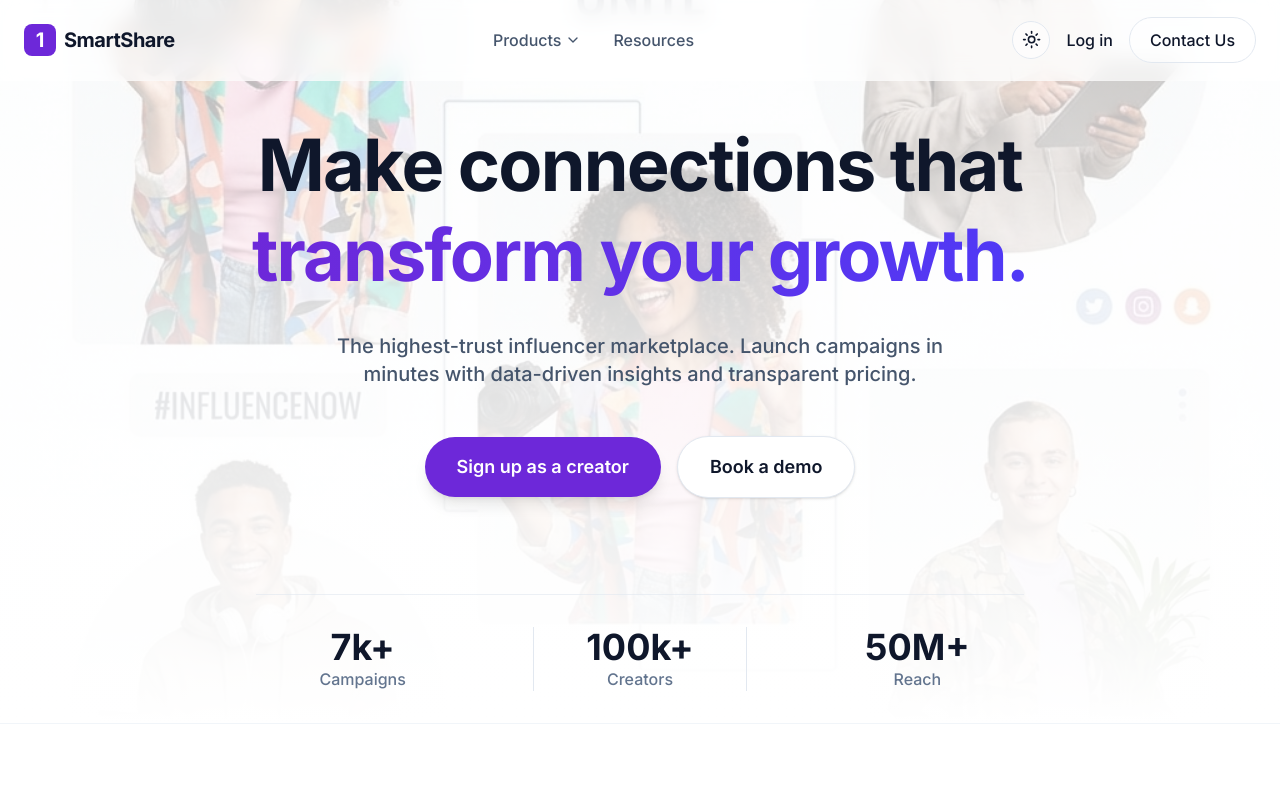
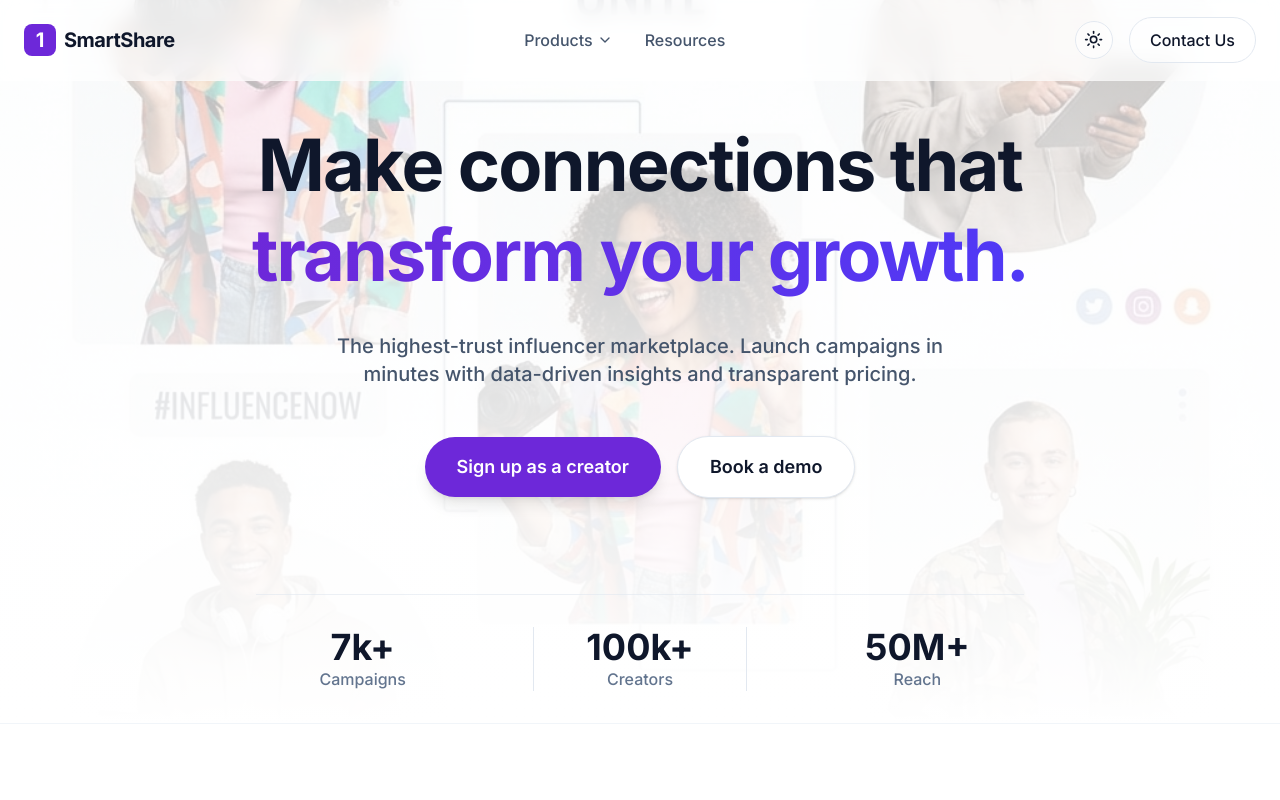
Before and after one commit to ghufrankhan7860/smart-share, a Next.js app: page / in a window 1280 px wide. Shown: the top 800 px of the page. Built offline with nearby package versions, Linux system fonts and the light colour scheme.

Commit message:
tab name fixed

```diff
--- a/app/layout.tsx
+++ b/app/layout.tsx
@@ -6,7 +6,7 @@ import { ThemeProvider } from "@/components/theme-provider";
 const inter = Inter({ subsets: ["latin"] });
 
 export const metadata: Metadata = {
-  title: "One Impression Clone | Influencer Marketplace",
+  title: "SmartShare",
   description: "Launch campaigns in minutes, not months.",
 };
 
--- a/components/Footer.tsx
+++ b/components/Footer.tsx
@@ -34,7 +34,7 @@ export default function Footer() {
   };
 
   return (
-    <footer className="bg-slate-50 dark:bg-slate-950 pt-24 pb-12 border-t border-slate-200 dark:border-slate-800">
+    <footer id="contact" className="bg-slate-50 dark:bg-slate-950 pt-24 pb-12 border-t border-slate-200 dark:border-slate-800">
       <div className="max-w-7xl mx-auto px-6 grid lg:grid-cols-2 gap-16 mb-20">
 
         {/* Left: Content */}
--- a/components/Navbar.tsx
+++ b/components/Navbar.tsx
@@ -56,13 +56,10 @@ export default function Navbar() {
         {/* Right Actions (Desktop) */}
         <div className="hidden md:flex items-center gap-4">
           <ThemeToggle />
-          <Link
-            href={navbarConfig.actions.login.href}
-            className="text-slate-900 dark:text-slate-100 font-medium hover:text-brand-purple dark:hover:text-brand-purple transition-colors"
+          <button
+            onClick={() => document.getElementById('contact')?.scrollIntoView({ behavior: 'smooth' })}
+            className="px-5 py-2.5 rounded-full border border-slate-200 dark:border-slate-700 text-slate-900 dark:text-slate-100 font-medium hover:border-brand-purple hover:text-brand-purple transition-all bg-white/50 dark:bg-slate-800/50"
           >
-            {navbarConfig.actions.login.label}
-          </Link>
-          <button className="px-5 py-2.5 rounded-full border border-slate-200 dark:border-slate-700 text-slate-900 dark:text-slate-100 font-medium hover:border-brand-purple hover:text-brand-purple transition-all bg-white/50 dark:bg-slate-800/50">
             {navbarConfig.actions.contact.label}
           </button>
         </div>
@@ -92,10 +89,13 @@ export default function Navbar() {
                 </Link>
               ))}
               <hr className="border-slate-100 dark:border-slate-800" />
-              <Link href={navbarConfig.actions.login.href} className="text-lg font-medium text-slate-900 dark:text-white">
-                {navbarConfig.actions.login.label}
-              </Link>
-              <button className="w-full py-3 rounded-xl bg-brand-purple text-white font-bold">
+              <button
+                onClick={() => {
+                  setIsMobileMenuOpen(false);
+                  document.getElementById('contact')?.scrollIntoView({ behavior: 'smooth' });
+                }}
+                className="w-full py-3 rounded-xl bg-brand-purple text-white font-bold"
+              >
                 {navbarConfig.actions.contact.label}
               </button>
               <div className="pt-4 flex justify-center">
```
